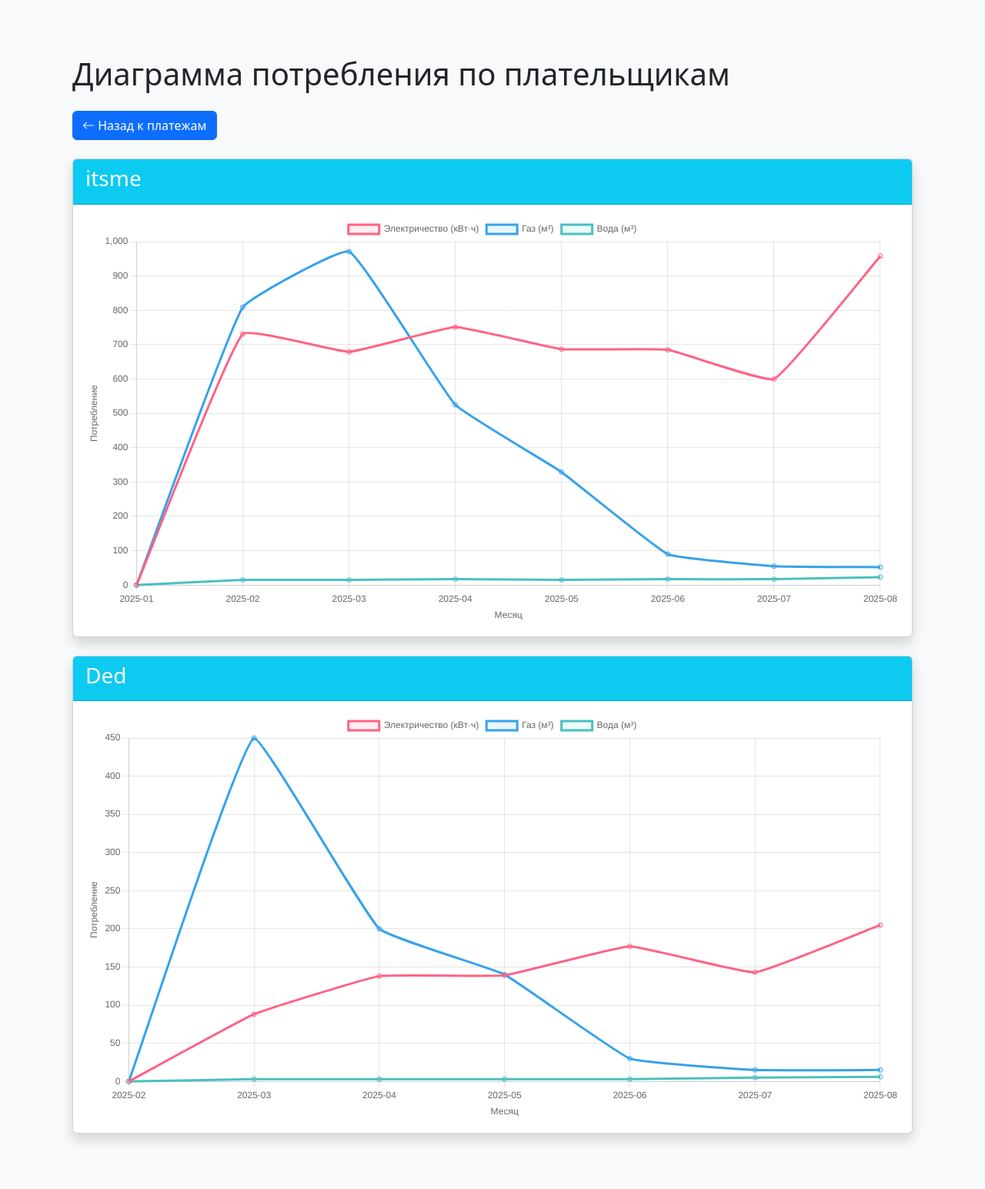
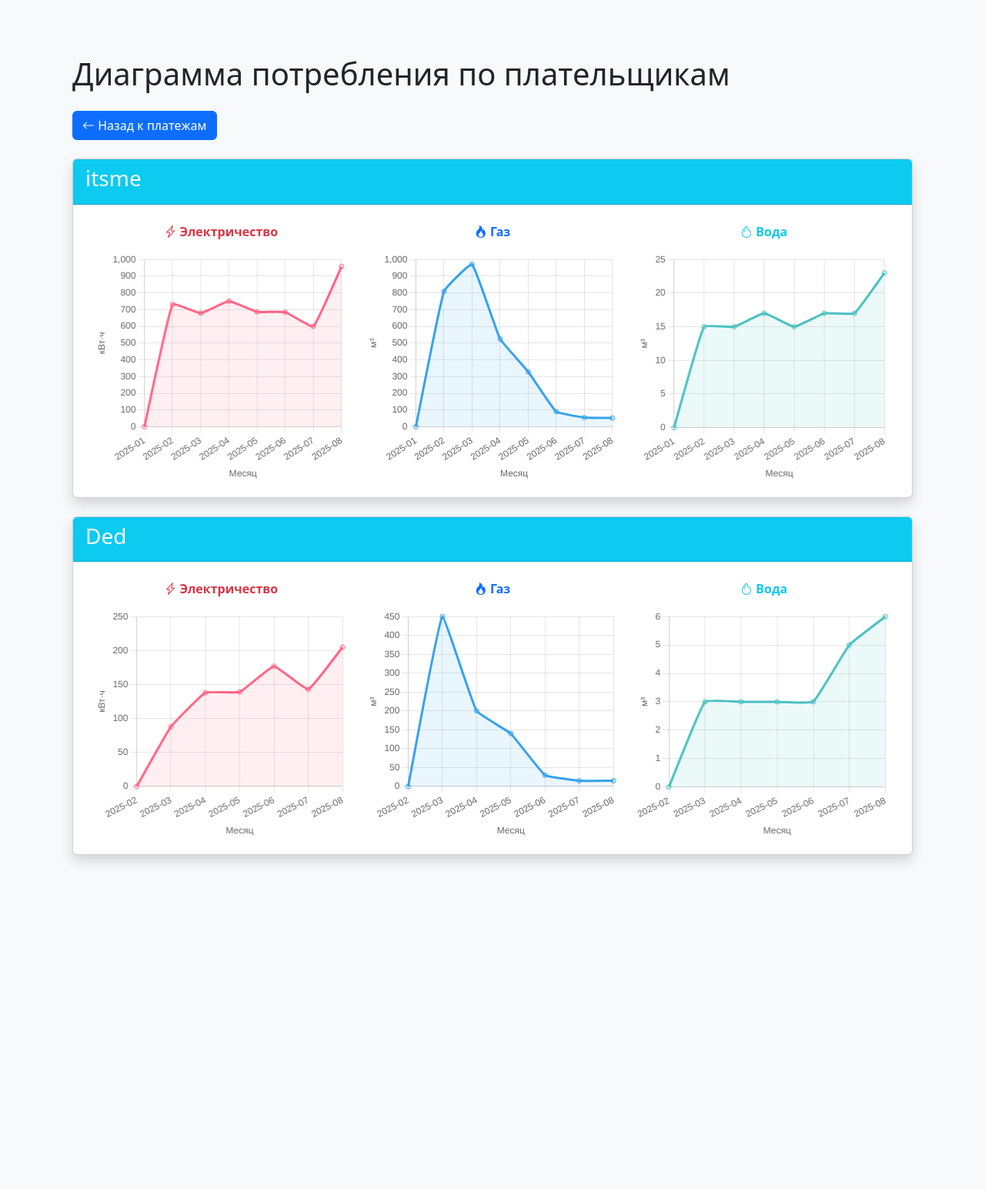
Before and after one commit to runo4938/ProjDjango, a Django app: page /utility-chart/ in a window 1280 px wide. Shown: the whole page at 77% size. After the commit the page ends 1122 px from the top, so only its background shows below. Run offline with Django 5.2, Linux system fonts and the light colour scheme; data comes from the database, SQL or seed files in the repository; some libraries are stand-ins or nearby versions.

Commit message:
16,08,2025

```diff
--- a/utility_payments/payments/templates/payments/utility_chart.html
+++ b/utility_payments/payments/templates/payments/utility_chart.html
@@ -11,8 +11,34 @@
                     <h3>{{ dataset.payer }}</h3>
                 </div>
                 <div class="card-body">
+                    <div class="row">
+                        <!-- Диаграмма электричества -->
+                        <div class="col-md-4">
                             <div class="chart-container">
-                        <canvas id="chart_{{ forloop.counter }}"></canvas>
+                                <h5 class="text-center mb-3 text-danger">
+                                    <i class="bi bi-lightning-charge"></i> Электричество
+                                </h5>
+                                <canvas id="chart_electricity_{{ forloop.counter }}"></canvas>
+                            </div>
+                        </div>
+                        <!-- Диаграмма газа -->
+                        <div class="col-md-4">
+                            <div class="chart-container">
+                                <h5 class="text-center mb-3 text-primary">
+                                    <i class="bi bi-fire"></i> Газ
+                                </h5>
+                                <canvas id="chart_gas_{{ forloop.counter }}"></canvas>
+                            </div>
+                        </div>
+                        <!-- Диаграмма воды -->
+                        <div class="col-md-4">
+                            <div class="chart-container">
+                                <h5 class="text-center mb-3 text-info">
+                                    <i class="bi bi-droplet"></i> Вода
+                                </h5>
+                                <canvas id="chart_water_{{ forloop.counter }}"></canvas>
+                            </div>
+                        </div>
                     </div>
                 </div>
             </div>
@@ -21,70 +47,132 @@
     <style>
         .chart-container {
             width: 100% !important;
-            height: 80% !important;
-            min-height: 400px;
+            height: 300px !important;
+            min-height: 300px;
             position: relative;
+            margin-bottom: 20px;
+        }
+        .chart-container h5 {
+            font-size: 1rem;
+            font-weight: 600;
+        }
+        .card-body .row {
+            margin: 0;
+        }
+        .col-md-4 {
+            padding: 10px;
         }
     </style>
     <script src="https://cdn.jsdelivr.net/npm/chart.js"></script>
     <script>
     {% for dataset in datasets %}
-    const ctx_{{ forloop.counter }} = document.getElementById('chart_{{ forloop.counter }}').getContext('2d');
-    new Chart(ctx_{{ forloop.counter }}, {
+        // Диаграмма электричества
+        const ctx_electricity_{{ forloop.counter }} = document.getElementById('chart_electricity_{{ forloop.counter }}').getContext('2d');
+        new Chart(ctx_electricity_{{ forloop.counter }}, {
             type: 'line',
             data: {
                 labels: {{ dataset.months|safe }},
-            datasets: [
-                {
+                datasets: [{
                     label: 'Электричество (кВт·ч)',
                     data: {{ dataset.electricity|safe }},
                     borderColor: 'rgba(255, 99, 132, 1)',
                     backgroundColor: 'rgba(255, 99, 132, 0.1)',
-                    tension: 0.1
-                },
-                {
-                    label: 'Газ (м³)',
-                    data: {{ dataset.gas|safe }},
-                    borderColor: 'rgba(54, 162, 235, 1)',
-                    backgroundColor: 'rgba(54, 162, 235, 0.1)',
-                    tension: 0.1
-                },
-                {
-                    label: 'Вода (м³)',
-                    data: {{ dataset.water|safe }},
-                    borderColor: 'rgba(75, 192, 192, 1)',
-                    backgroundColor: 'rgba(75, 192, 192, 0.1)',
-                    tension: 0.1
-                }
-            ]
+                    tension: 0.1,
+                    fill: true
+                }]
             },
             options: {
                 responsive: true,
+                maintainAspectRatio: false,
                 scales: {
                     y: {
                         beginAtZero: true,
-                    title: { display: true, text: 'Потребление' }
+                        title: { display: true, text: 'кВт·ч' }
                     },
                     x: {
                         title: { display: true, text: 'Месяц' }
                     }
                 },
-            animation: {
-                duration: 0
-             },
-            hover: {
-                mode: null, // Отключает изменение масштаба при наведении
-                animationDuration: 0
-            },
+                animation: { duration: 0 },
+                hover: { mode: null, animationDuration: 0 },
                 plugins: {
-            legend: {
-                onHover: null // Отключает эффекты при наведении на легенду
+                    legend: { display: false },
+                    tooltip: { enabled: true }
                 }
             }
-        }
-
         });
 
+        // Диаграмма газа
+        const ctx_gas_{{ forloop.counter }} = document.getElementById('chart_gas_{{ forloop.counter }}').getContext('2d');
+        new Chart(ctx_gas_{{ forloop.counter }}, {
+            type: 'line',
+            data: {
+                labels: {{ dataset.months|safe }},
+                datasets: [{
+                    label: 'Газ (м³)',
+                    data: {{ dataset.gas|safe }},
+                    borderColor: 'rgba(54, 162, 235, 1)',
+                    backgroundColor: 'rgba(54, 162, 235, 0.1)',
+                    tension: 0.1,
+                    fill: true
+                }]
+            },
+            options: {
+                responsive: true,
+                maintainAspectRatio: false,
+                scales: {
+                    y: {
+                        beginAtZero: true,
+                        title: { display: true, text: 'м³' }
+                    },
+                    x: {
+                        title: { display: true, text: 'Месяц' }
+                    }
+                },
+                animation: { duration: 0 },
+                hover: { mode: null, animationDuration: 0 },
+                plugins: {
+                    legend: { display: false },
+                    tooltip: { enabled: true }
+                }
+            }
+        });
+
+        // Диаграмма воды
+        const ctx_water_{{ forloop.counter }} = document.getElementById('chart_water_{{ forloop.counter }}').getContext('2d');
+        new Chart(ctx_water_{{ forloop.counter }}, {
+            type: 'line',
+            data: {
+                labels: {{ dataset.months|safe }},
+                datasets: [{
+                    label: 'Вода (м³)',
+                    data: {{ dataset.water|safe }},
+                    borderColor: 'rgba(75, 192, 192, 1)',
+                    backgroundColor: 'rgba(75, 192, 192, 0.1)',
+                    tension: 0.1,
+                    fill: true
+                }]
+            },
+            options: {
+                responsive: true,
+                maintainAspectRatio: false,
+                scales: {
+                    y: {
+                        beginAtZero: true,
+                        title: { display: true, text: 'м³' }
+                    },
+                    x: {
+                        title: { display: true, text: 'Месяц' }
+                    }
+                },
+                animation: { duration: 0 },
+                hover: { mode: null, animationDuration: 0 },
+                plugins: {
+                    legend: { display: false },
+                    tooltip: { enabled: true }
+                }
+            }
+        });
     {% endfor %}
     </script>
 {% endblock %}
```
Lines whose indentation alone changed are shown as unchanged.
